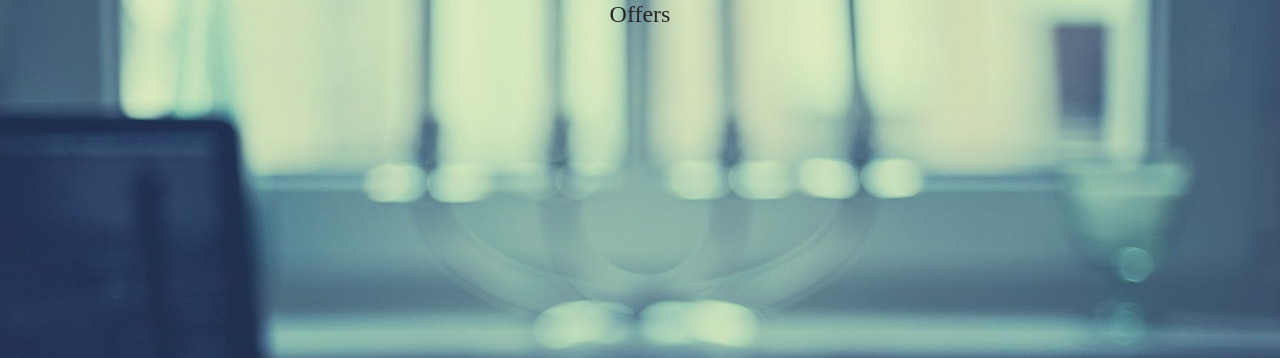
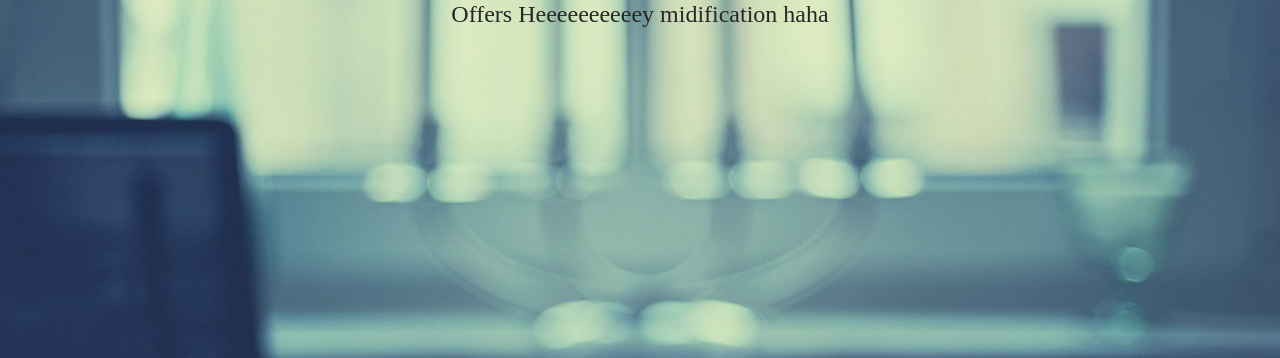
Before and after one commit to YasmeeenBn/PROJECT, a PHP site: page / in a window 1280 px wide. Shown: the part 72-430 px from the top of the page. Run offline with PHP 8.4, Linux system fonts and the light colour scheme; data that the repository does not hold is empty; some libraries are stand-ins or nearby versions.

Commit message:
modif offers page

```diff
--- a/offers-page/index.php
+++ b/offers-page/index.php
@@ -95,7 +95,7 @@
 
 
 <div class="main">
-    <h1>Offers</h1>
+    <h1>Offers Heeeeeeeeeey midification haha </h1>
     <ul class="cards">
     <?php
             $res = $conn -> query($sqlselect);
--- a/todo.txt
+++ b/todo.txt
@@ -13,7 +13,8 @@ page des offres
 
  to do :
  ************************
-
+ Ajouter image
+ profil etudiants
 
 ************************************
 afficher la liste des etudiants avec les infos completes
```
